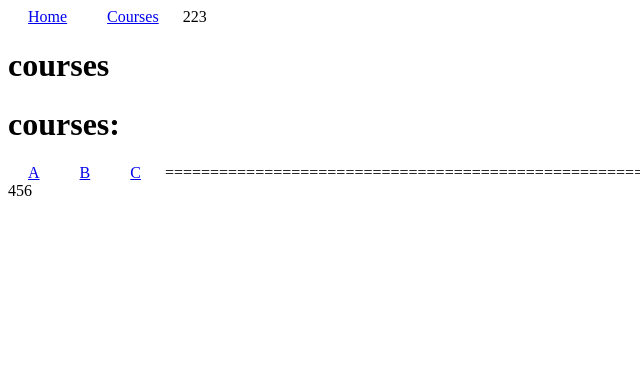
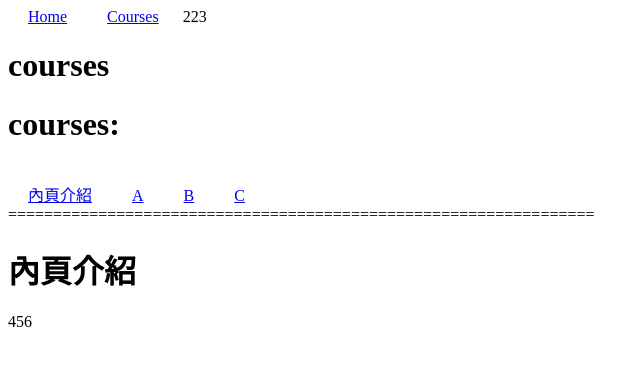
Before and after one commit to stevecyj/nux3-demo, a Nuxt app: page /courses/1 in a window 1280 px wide. Shown: the top 366 px of the page, without its empty margins (0-640 px from the left). Built offline with nearby package versions, Linux system fonts and the light colour scheme; no server answers; what v-calendar would draw is missing.

Commit message:
feat: update courses page with new content and layout
- Add a link to the inner page in the courses template
- Add a new index.vue file in the courses folder

Signed-off-by: stevecyj <ycsteven.tsao@gmail.com>

```diff
--- a/pages/courses/[courses].vue
+++ b/pages/courses/[courses].vue
@@ -10,9 +10,12 @@ const { data } = await useFetch(
   <div>
     <h1>courses:</h1>
     {{ data }}
+    <br />
+    <NuxtLink :to="`/courses/${route.params.courses}/`">內頁介紹</NuxtLink>
     <NuxtLink :to="`/courses/${route.params.courses}/A`">A</NuxtLink>
     <NuxtLink :to="`/courses/${route.params.courses}/B`">B</NuxtLink>
     <NuxtLink :to="`/courses/${route.params.courses}/C`">C</NuxtLink>
+    <br />
     =================================================================
     <br />
     <NuxtPage />
--- /dev/null
+++ b/pages/courses/[courses]/index.vue
@@ -0,0 +1,9 @@
+<script setup></script>
+
+<template>
+  <div>
+    <h1>內頁介紹</h1>
+  </div>
+</template>
+
+<style></style>
```
